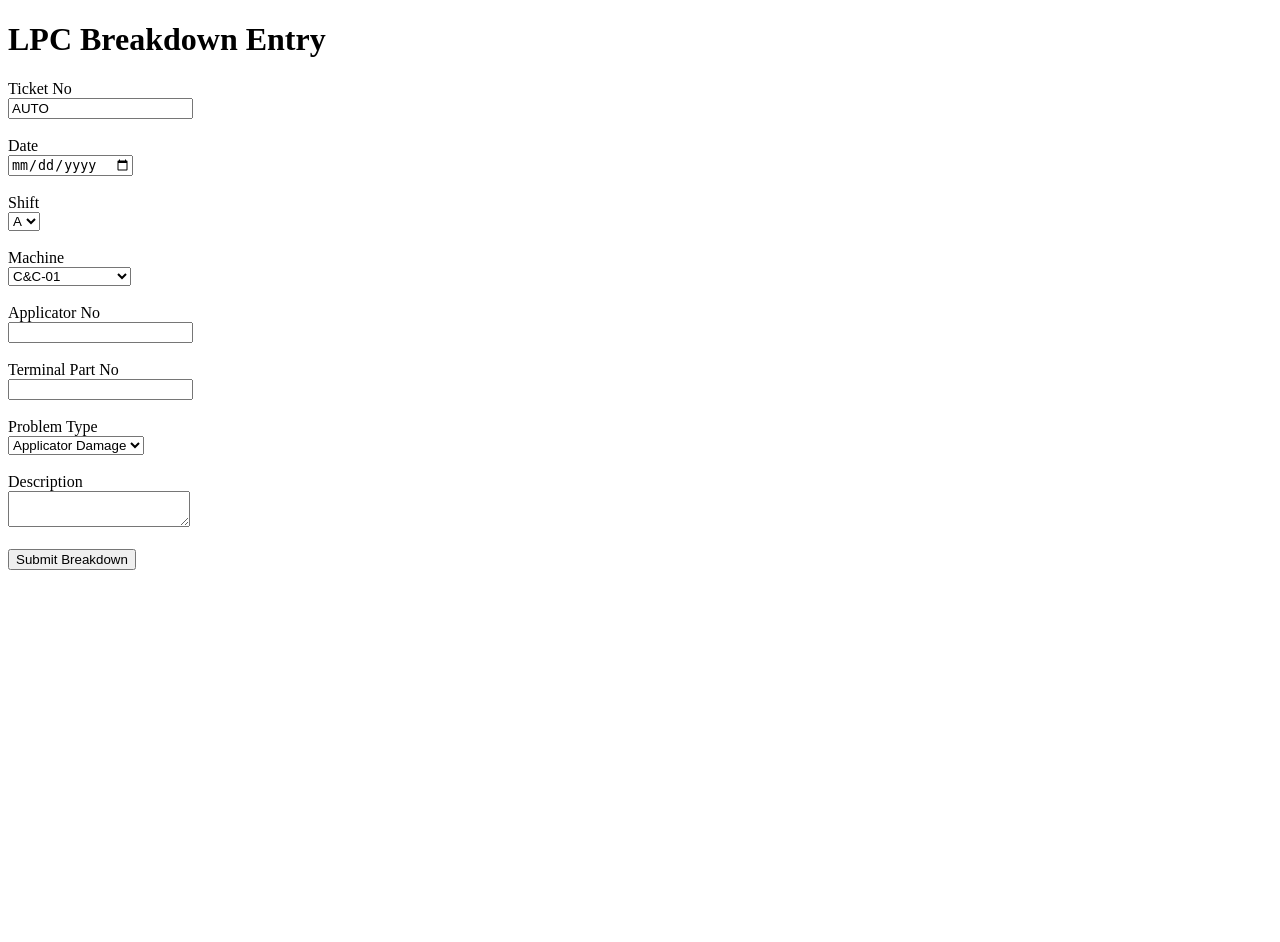
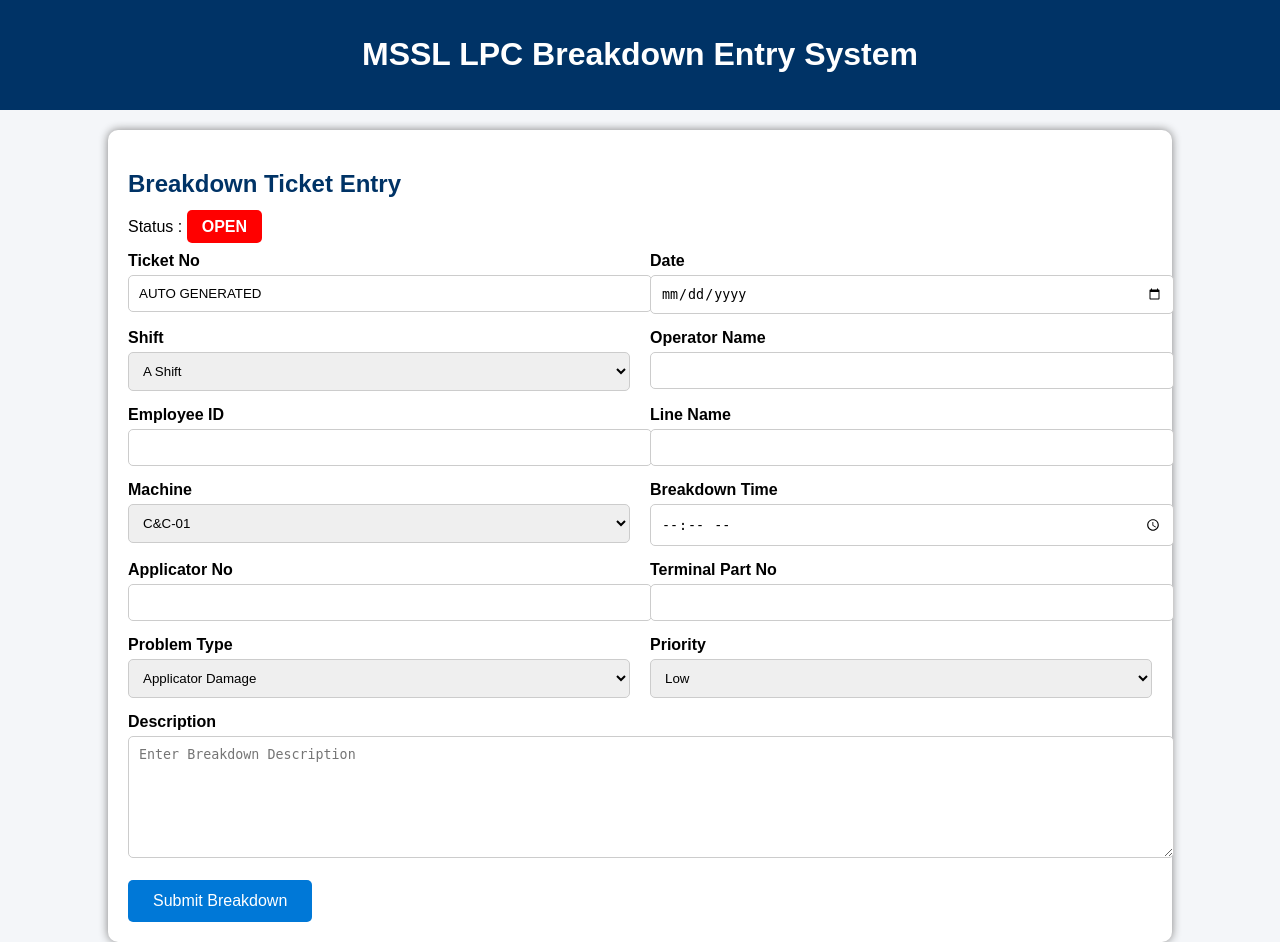
Before and after one commit to ranveersinghmssl1-source/MSSL-Maintenance-System, a Python web app: template templates/lpc_form.html in a window 1280 px wide. Before the commit the page ends 570 px from the top, so only its background shows below. Run offline with Jinja, Linux system fonts and the light colour scheme; the template is opened without the code that fills it, so the values that code supplies are empty.

Commit message:
Update lpc_form.html

```diff
--- a/templates/lpc_form.html
+++ b/templates/lpc_form.html
@@ -2,74 +2,244 @@
 <html>
 <head>
     <title>LPC Breakdown Entry</title>
+
+    <style>
+
+        body{
+            font-family: Arial, sans-serif;
+            background:#f4f6f9;
+            margin:0;
+            padding:0;
+        }
+
+        .header{
+            background:#003366;
+            color:white;
+            padding:15px;
+            text-align:center;
+        }
+
+        .container{
+            width:80%;
+            margin:auto;
+            margin-top:20px;
+            background:white;
+            padding:20px;
+            border-radius:10px;
+            box-shadow:0px 0px 10px gray;
+        }
+
+        h2{
+            color:#003366;
+        }
+
+        .row{
+            display:flex;
+            gap:20px;
+            margin-bottom:15px;
+        }
+
+        .field{
+            flex:1;
+        }
+
+        label{
+            font-weight:bold;
+            display:block;
+            margin-bottom:5px;
+        }
+
+        input,
+        select,
+        textarea{
+            width:100%;
+            padding:10px;
+            border:1px solid #ccc;
+            border-radius:5px;
+        }
+
+        textarea{
+            height:100px;
+        }
+
+        .submit-btn{
+            background:#0078d7;
+            color:white;
+            border:none;
+            padding:12px 25px;
+            font-size:16px;
+            border-radius:5px;
+            cursor:pointer;
+        }
+
+        .submit-btn:hover{
+            background:#005ea6;
+        }
+
+        .status-open{
+            background:red;
+            color:white;
+            padding:8px 15px;
+            border-radius:5px;
+            font-weight:bold;
+        }
+
+    </style>
+
 </head>
 <body>
 
-<h1>LPC Breakdown Entry</h1>
+<div class="header">
+    <h1>MSSL LPC Breakdown Entry System</h1>
+</div>
+
+<div class="container">
+
+<h2>Breakdown Ticket Entry</h2>
+
+<p>
+Status :
+<span class="status-open">
+OPEN
+</span>
+</p>
 
 <form action="/save_lpc" method="POST">
 
-<label>Ticket No</label><br>
-<input type="text" value="AUTO" readonly>
+<div class="row">
 
-<br><br>
+<div class="field">
+<label>Ticket No</label>
+<input type="text" value="AUTO GENERATED" readonly>
+</div>
 
-<label>Date</label><br>
+<div class="field">
+<label>Date</label>
 <input type="date" name="breakdown_date">
+</div>
 
-<br><br>
+</div>
 
-<label>Shift</label><br>
+<div class="row">
+
+<div class="field">
+<label>Shift</label>
+
 <select name="shift_name">
-    <option>A</option>
-    <option>B</option>
-    <option>C</option>
+<option>A Shift</option>
+<option>B Shift</option>
+<option>C Shift</option>
 </select>
 
-<br><br>
+</div>
 
-<label>Machine</label><br>
+<div class="field">
+<label>Operator Name</label>
+<input type="text" name="operator_name">
+</div>
+
+</div>
+
+<div class="row">
+
+<div class="field">
+<label>Employee ID</label>
+<input type="text" name="employee_id">
+</div>
+
+<div class="field">
+<label>Line Name</label>
+<input type="text" name="line_name">
+</div>
+
+</div>
+
+<div class="row">
+
+<div class="field">
+<label>Machine</label>
+
 <select name="machine_name">
+
 <option>C&C-01</option>
 <option>MCR-01</option>
 <option>USW-01</option>
 <option>KAPPA-01</option>
 <option>Cable Cutting-01</option>
+
 </select>
 
-<br><br>
+</div>
 
-<label>Applicator No</label><br>
+<div class="field">
+<label>Breakdown Time</label>
+<input type="time" name="breakdown_time">
+</div>
+
+</div>
+
+<div class="row">
+
+<div class="field">
+<label>Applicator No</label>
 <input type="text" name="applicator_no">
+</div>
 
-<br><br>
+<div class="field">
+<label>Terminal Part No</label>
+<input type="text" name="terminal_part_no">
+</div>
 
-<label>Terminal Part No</label><br>
-<input type="text" name="terminal_part_no">
+</div>
 
-<br><br>
+<div class="row">
 
-<label>Problem Type</label><br>
+<div class="field">
+<label>Problem Type</label>
+
 <select name="problem_type">
+
 <option>Applicator Damage</option>
 <option>Terminal Jam</option>
 <option>Wire Jam</option>
 <option>Sensor Fault</option>
 <option>Crimp NG</option>
+
 </select>
+
+</div>
+
+<div class="field">
+<label>Priority</label>
+
+<select>
+
+<option>Low</option>
+<option>Medium</option>
+<option>High</option>
+<option>Critical</option>
+
+</select>
+
+</div>
+
+</div>
+
+<label>Description</label>
+
+<textarea name="description"
+placeholder="Enter Breakdown Description">
+</textarea>
 
 <br><br>
 
-<label>Description</label><br>
-<textarea name="description"></textarea>
-
-<br><br>
-
-<button type="submit">
+<button class="submit-btn" type="submit">
 Submit Breakdown
 </button>
 
 </form>
 
+</div>
+
 </body>
 </html>
```
Lines whose indentation alone changed are shown as unchanged.
